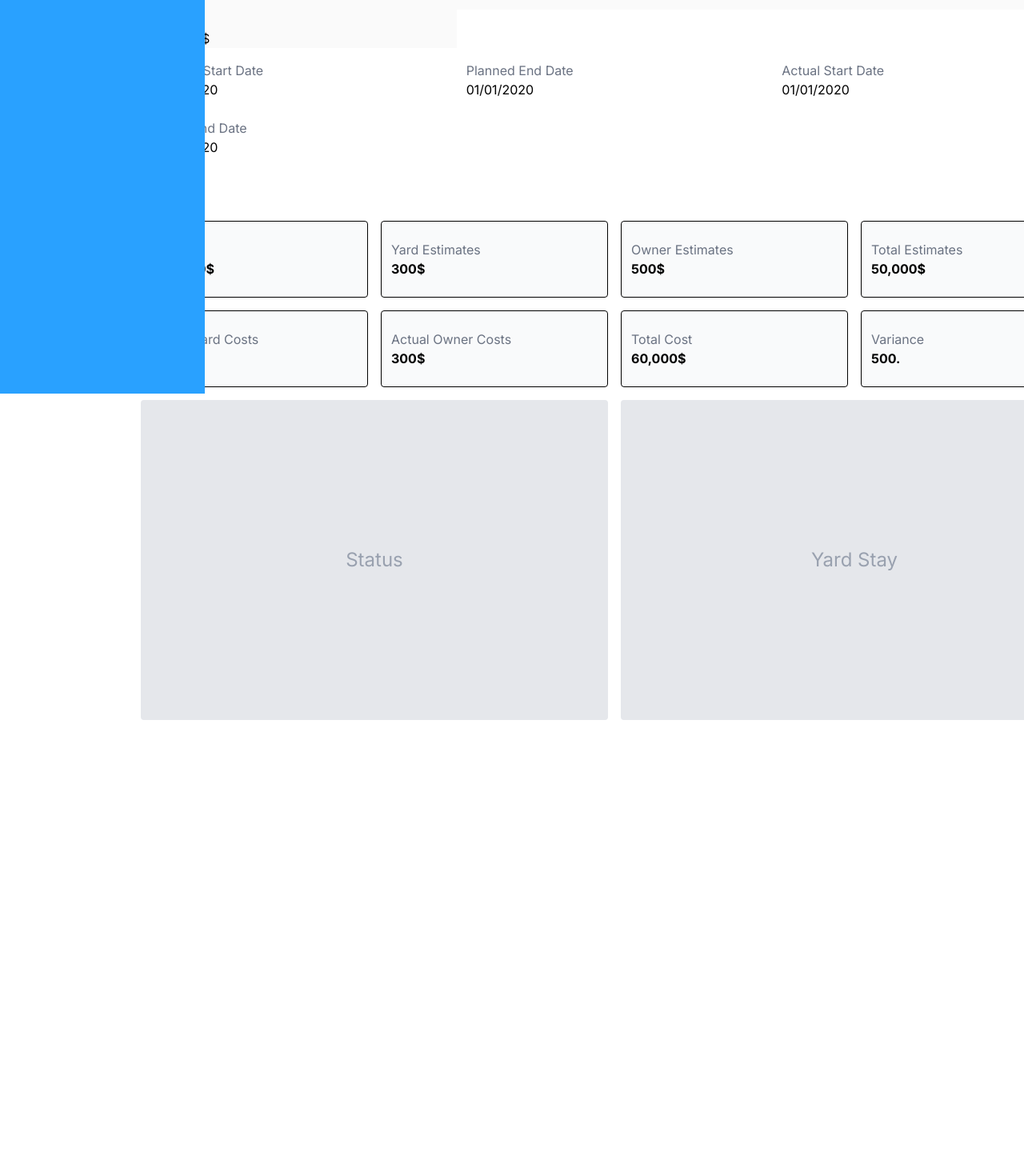
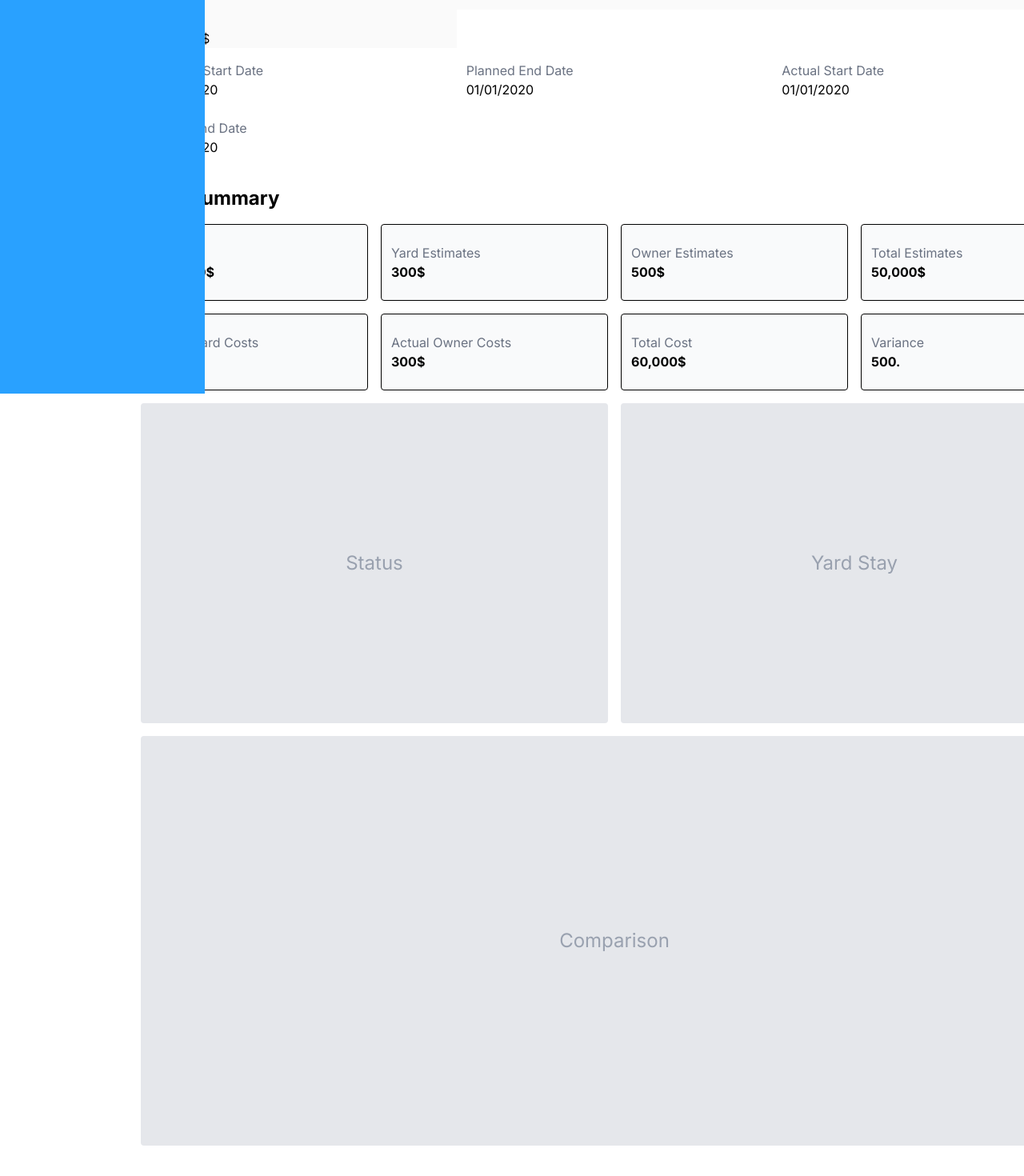
Before and after one commit to akhdanfarrosrenoldi/Limin_react, a React (Vite) app: page / in a window 1280 px wide. Shown: the part 308-1778 px from the top of the page at 80% size. Before the commit the page ends 1272 px from the top, so only its background shows below. Built offline with nearby package versions, Linux system fonts and the light colour scheme.

Commit message:
feat: enhance Summary layout with title and additional comparison section

```diff
--- a/src/layouts/Summary.jsx
+++ b/src/layouts/Summary.jsx
@@ -1,8 +1,11 @@
 const Summary = () => {
   return (
     <>
-      <div class="ml-32 w-full -mt-10">
+      <div class="ml-32 w-full -mt-25">
         <div class="p-12 ">
+          <div class="my-4 text-2xl font-bold">
+            <h1>Cost Summary</h1>
+          </div>
           <div class="grid grid-cols-4 gap-4 mb-4">
             <div class="flex flex-col justify-center rounded-sm border bg-gray-50 h-24">
               <p class="text-gray-500 px-3">Budget</p>
@@ -49,6 +52,9 @@ const Summary = () => {
               <p class="text-2xl text-gray-400 dark:text-gray-500">Yard Stay</p>
             </div>
           </div>
+          <div class="flex items-center justify-center h-128 mb-4 rounded-sm bg-gray-200">
+            <p class="text-2xl text-gray-400 dark:text-gray-500">Comparison</p>
+          </div>
         </div>
       </div>
     </>
```
